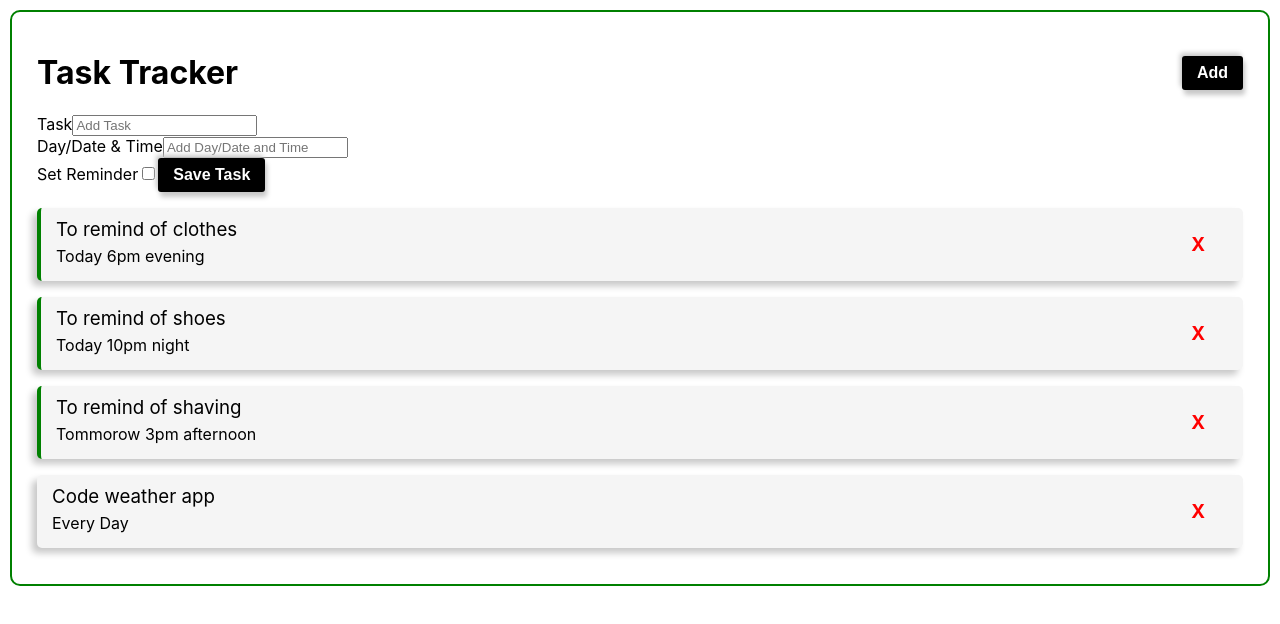
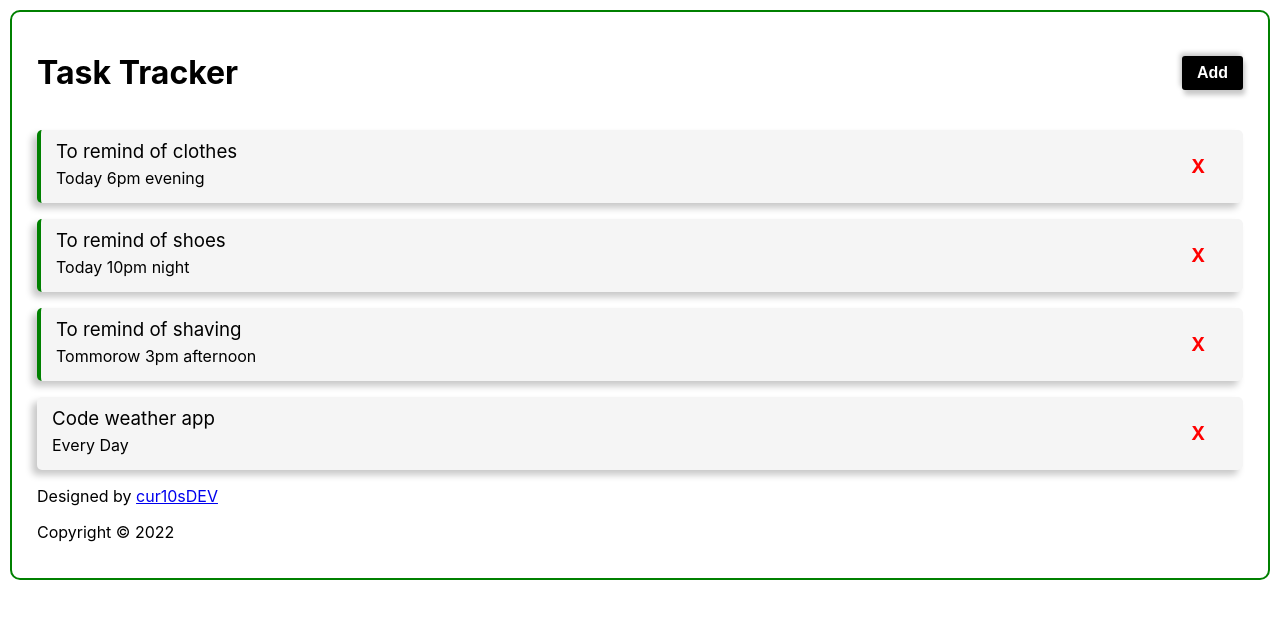
Before and after one commit to cur10sDEV/todo, a React (Create React App) app: page / in a window 1280 px wide. Shown: the top 624 px of the page. Built offline with nearby package versions, Linux system fonts and the light colour scheme.

Commit message:
project working complete

```diff
--- a/src/App.js
+++ b/src/App.js
@@ -3,6 +3,7 @@ import Header from './components/Header'
 import Tasks from "./components/Tasks"
 import {useState, useEffect} from "react"
 import AddTask from "./components/AddTask"
+import Footer from "./components/Footer"
 
 function App() {
 
@@ -32,6 +33,7 @@ function App() {
       reminder: false
     }
   ]);
+  const [showAddTask, setShowAddTask] = useState(false)
 
   // Add Task
   const addTask = (task) => {
@@ -53,12 +55,12 @@ function App() {
 
   return (
     <div className="App">
-      <Header />
-      <AddTask
-        addTask={addTask}/>
+      <Header showAddTask={showAddTask} onClick={() => setShowAddTask(!showAddTask)}/>
+      { showAddTask && <AddTask addTask={addTask}/> }
       {
         tasks.length > 0 ? <Tasks tasks={tasks} onClick={(e) => deleteTask(e.target.id)} onDoubleClick={toggleReminder} /> : "No Tasks Found"
       }
+      <Footer />
     </div>
   );
 }
--- a/src/components/Button.js
+++ b/src/components/Button.js
@@ -1,8 +1,8 @@
 import React from 'react'
 
-const Button = ({onClick}) => {
+const Button = ({onClick, showAddTask}) => {
 	return (
-		<button onClick={onClick} className="btn">Add</button>
+		<button onClick={onClick} style={{backgroundColor: showAddTask ? "red" : "#000"}} className="btn">{showAddTask ? "Close" : "Add"}</button>
 	)
 }
 
--- a/src/components/Footer.js
+++ b/src/components/Footer.js
@@ -0,0 +1,13 @@
+import React from 'react'
+
+const Footer = () => {
+	const year = new Date().getFullYear()
+	return (
+		<div className="footer">
+			<p>Designed by <a href="https://www.twitter.com/cur10sDEV">cur10sDEV</a></p>
+			<p>Copyright &copy; {year}</p>
+		</div>
+	)
+}
+
+export default Footer
--- a/src/components/Header.js
+++ b/src/components/Header.js
@@ -1,11 +1,11 @@
 import React from 'react'
 import Button from './Button'
 
-const Header = ({onClick}) => {
+const Header = ({onClick,showAddTask}) => {
 	return (
 		<div className="header">
 			<h1>Task Tracker</h1>
-			<Button onClick={onClick} />
+			<Button showAddTask={showAddTask} onClick={onClick} />
 		</div>
 	)
 }
```
